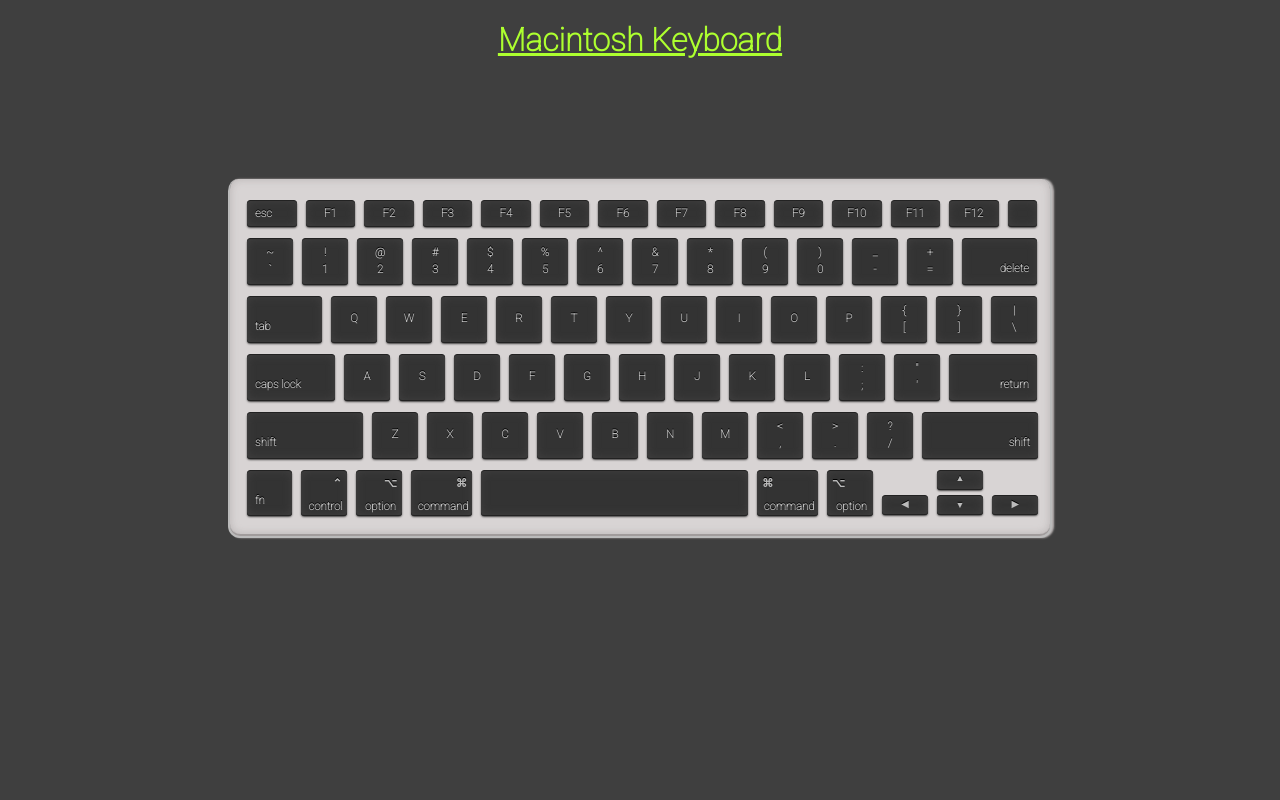
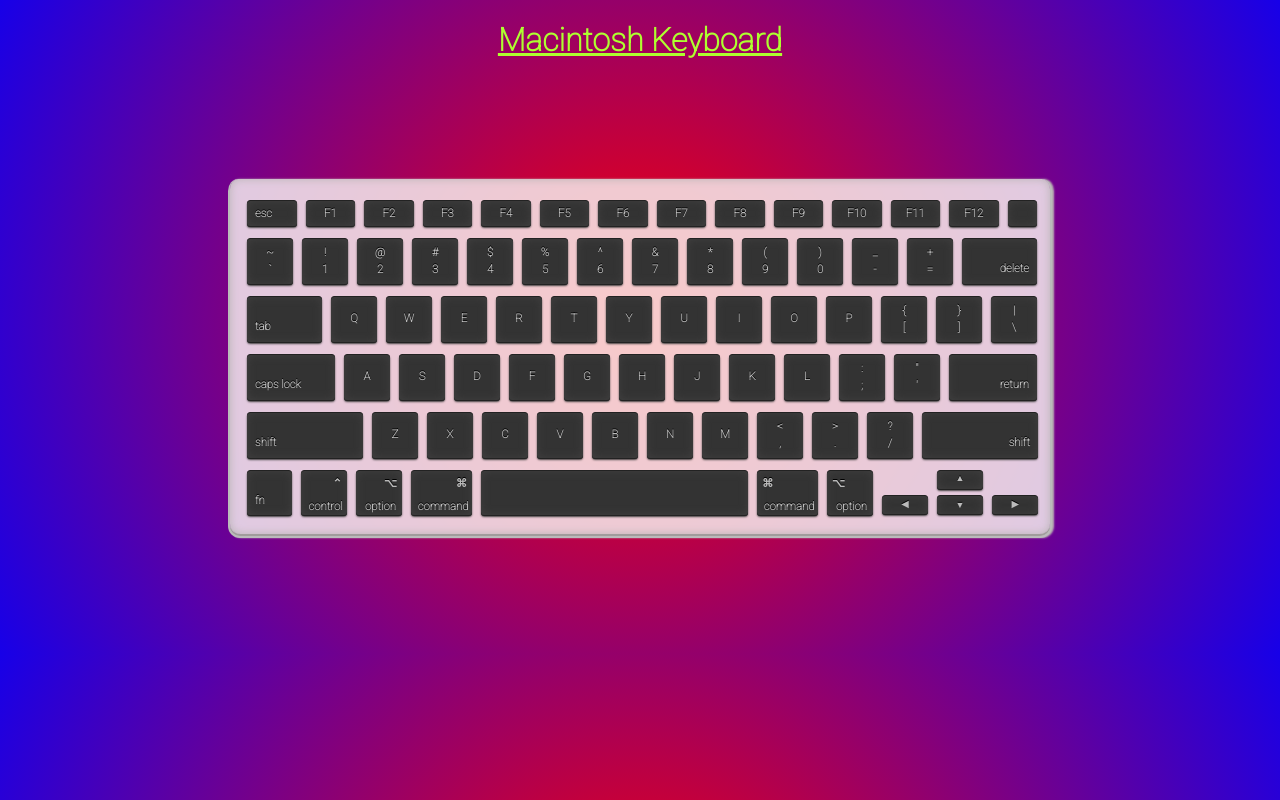
Before and after one commit to debjitpal5040/Qwickeys, a plain HTML site: page index.html in a window 1280 px wide. Drawn offline with Linux system fonts and the light colour scheme.

Commit message:
background

```diff
--- a/main.css
+++ b/main.css
@@ -8,6 +8,7 @@ h1 {
 body {
     background-color: rgb(63, 63, 63);
     box-sizing: border-box;
+    background: radial-gradient(circle, red 0%, blue 110%);
 }
 #keyboard {
     height: 350px;
```
